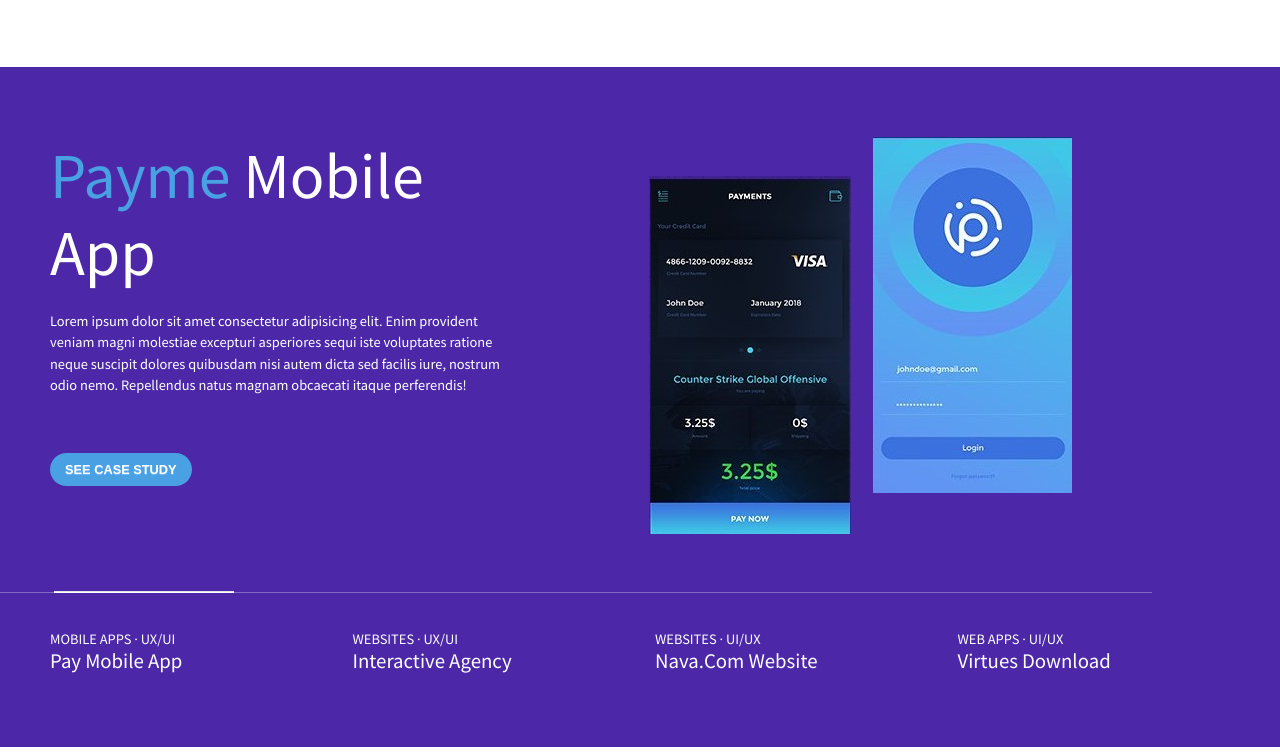
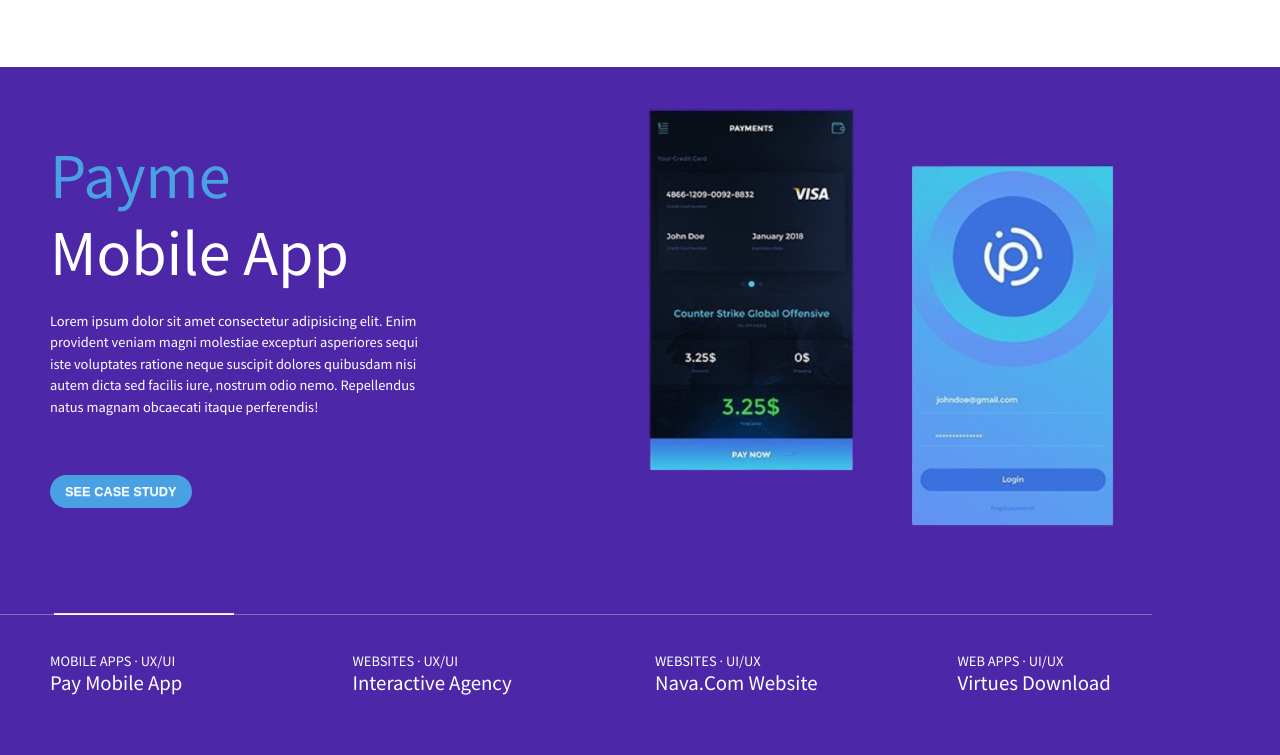
Before and after one commit to rainey8507/luna, a plain HTML site: page index.html in a window 1280 px wide. Shown: the part 2362-3117 px from the top of the page. Drawn offline with nearby package versions, Linux system fonts and the light colour scheme.

Commit message:
'commit'

```diff
--- a/index.html
+++ b/index.html
@@ -104,16 +104,13 @@
     <section id="pay-mobile">
         <div class="container-fluid">
             <div class="row">
-                <div class="col-md-5 pay-info">
+                <div class="col-4 pay-info">
                     <h1 class="text-white pay-heading"><span class="payme">Payme</span> Mobile App</h1>
                     <p class="text-white pay-text">Lorem ipsum dolor sit amet consectetur adipisicing elit. Enim provident veniam magni molestiae excepturi asperiores sequi iste voluptates ratione neque suscipit dolores quibusdam nisi autem dicta sed facilis iure, nostrum odio nemo. Repellendus natus magnam obcaecati itaque perferendis!</p>
                     <a href="#" class="btn">see case study</a>
                 </div>
-                <div class="col-md-3">
-                    <img src="images/payment1.jpg" class="img-1" alt="">
-                </div>
-                <div class="col-md-3 img-2">
-                    <img src="images/payment-2.jpg" class="img-2" alt="">
+                <div class="col">
+                    <img src="images/pay-me.png" class="img-1" alt="">
                 </div>
             </div>
         </div>
--- a/style.css
+++ b/style.css
@@ -154,11 +154,14 @@ body {
 /*PayMobile Section*/
 #pay-mobile {
     background-color: #4C28A9;
-    padding: 70px 50px 80px 50px;
+    /*padding: 70px 50px 80px 50px;*/
 }
+/*
 .pay-info {
     margin-right: 40px;
 }
+
+*/
 .pay-heading {
     font-size: 4rem;
     margin-bottom: 20px;
@@ -171,6 +174,7 @@ body {
 .pay-text {
     font-size: 0.9rem;
     font-weight: normal;
+
 }
 .btn {
     text-decoration: none;
@@ -192,19 +196,12 @@ body {
 }
 
 .img-1 {
-
     display: block;
+    max-width: 100%;
     position: absolute;
-    right: 10%;
-    bottom: 3%;
+    right: 40%;
 }
 
-.img-2 {
-    display: block;
-    position: absolute;
-    right: 13%;
-    padding-bottom: 40px;
-}
 
 .hr-2 {
     width: 180px;
```
Also changed, not shown: images/pay-me.png (added).
